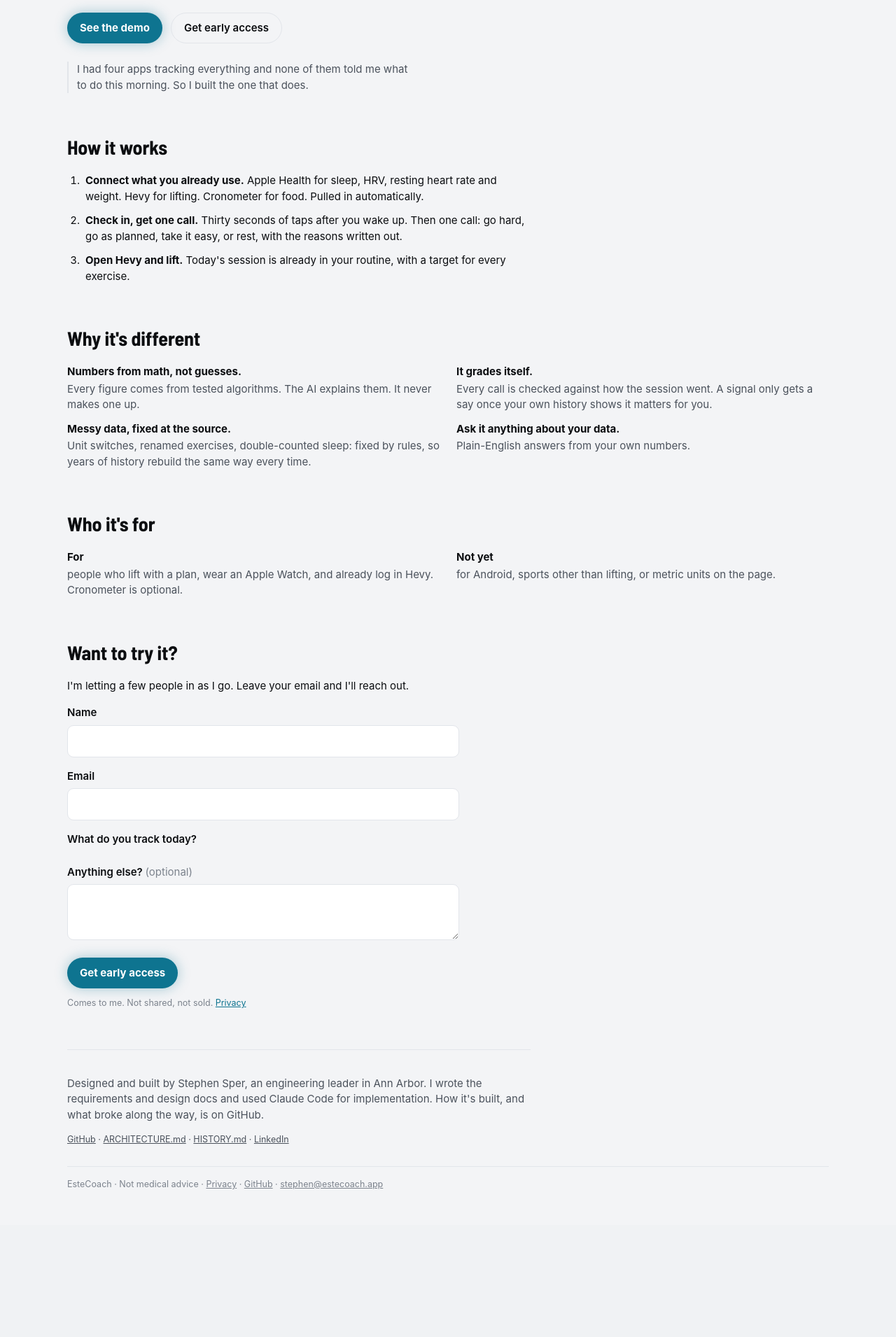
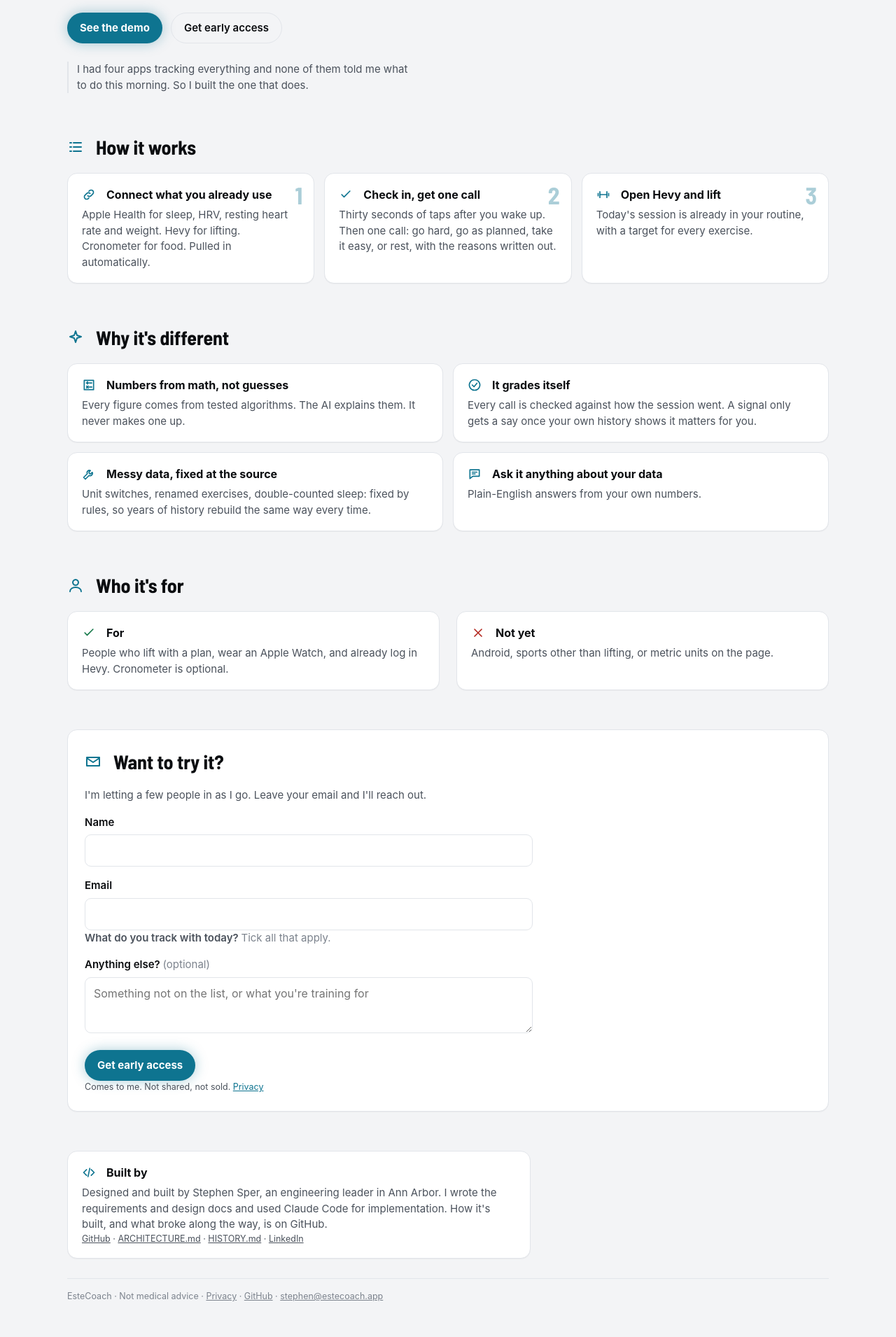
Before and after one commit to sasper/estebot, a FastAPI app: template src/estecoach/web/templates/landing.html in a window 1280 px wide. Shown: the part 322-2232 px from the top of the page at 70% size. Before the commit the page ends 2021 px from the top, so only its background shows below. Run offline with FastAPI, Linux system fonts and the light colour scheme; the template is opened without the code that fills it, so the values that code supplies are empty.

Commit message:
Landing review: no gap beside the hero, sections in panels with icons, and a fuller list of what people track
The hero's right column carried the call's seven signal rows, so it ran twice the copy's
height and left a hole on the left; the hero now shows the call and its reason, centred
against the copy. Sections sit in panels with line icons in the app's style. The tracking
question lists the common watches, rings, sleep, lifting and food apps and scales, by kind,
because knowing what people already use is the point of asking.

```diff
--- a/src/estecoach/web/landing.py
+++ b/src/estecoach/web/landing.py
@@ -35,5 +35,5 @@ def page(request, tpl, context_fn, status=200, form=None, error=None, done=None,
                 if q.get("role") == "user" and a.get("role") != "user"), None)
     return tpl.TemplateResponse(request, "landing.html", dict(
         ctx, base="/demo", present=False, waiting={}, waiting_for=[], hevy=None, csrf="",
-        ask_first=False, ask=ask, tracks=signups.TRACKS, form=form or {}, error=error, done=done,
+        ask_first=False, ask=ask, tracks=signups.TRACKS, track_groups=signups.TRACK_GROUPS, form=form or {}, error=error, done=done,
         limits=signups.LIMITS), status_code=status)
--- a/src/estecoach/web/static/app.css
+++ b/src/estecoach/web/static/app.css
@@ -546,3 +546,35 @@ html{scroll-behavior:smooth}
 .land-form form > label:not(.flag){display:block;font-weight:600;margin:16px 0 6px}
 .land-form .land-tracks + label{margin-top:20px}
 @media (min-width:900px){ .land-grid{grid-template-columns:repeat(2,minmax(0,1fr))} }
+/* landing: panels and icons (1 Nov 2026 review) */
+.land-hero{align-items:center}
+.land-cards .contrib,.land-cards .info{display:none}          /* the hero shows the call, not its seven rows */
+.land-panel{background:var(--surface-1);border:1px solid var(--line);border-radius:14px;padding:18px 20px;
+  box-shadow:0 1px 0 color-mix(in srgb,var(--text-primary) 4%,transparent)}
+.land-panel h3{display:flex;align-items:center;gap:8px;font-size:16px;margin:0 0 6px;color:var(--text-primary)}
+.land-panel p{margin:0;color:var(--text-secondary)}
+.land-panel .ico,.land-h2 .ico{width:20px;height:20px;flex:0 0 auto}
+.land-h2{display:flex;align-items:center;gap:10px}
+.land-h2 .ico{width:24px;height:24px}
+.land-steps{list-style:none;padding:0;margin:0;display:grid;gap:14px;max-width:none;
+  grid-template-columns:repeat(auto-fit,minmax(260px,1fr))}
+.land-steps li{position:relative;padding-left:20px}
+.land-num{position:absolute;top:14px;right:16px;font-family:var(--display);font-size:34px;font-weight:700;
+  line-height:1;color:color-mix(in srgb,var(--accent) 35%,transparent)}
+.land-grid{gap:14px}
+.land-grid > .land-panel,.land-who > .land-panel{color:var(--text-secondary)}
+.land-who .yes h3 .ico{stroke:var(--good)}
+.land-who .no h3 .ico{stroke:var(--bad)}
+.land-form.land-panel{max-width:none;padding:24px}
+.land-form form{max-width:640px}
+.land-q{font-weight:600;margin:20px 0 4px;color:var(--text-primary)}
+.land-q .muted{font-weight:400}
+.land-tracks{margin:10px 0 0}
+.land-tracks legend{font-size:13px;color:var(--text-secondary);font-weight:600}
+.land-tracks .flag span{height:38px;font-size:13.5px}
+.land-built.land-panel{border-top:1px solid var(--line);padding-top:18px}
+.land-tracks .flag{margin:0}
+.land-tracks{display:flex;flex-wrap:wrap;gap:8px;margin-top:14px}
+.land-tracks legend{width:100%;margin-bottom:6px}
+.land-shot fieldset{border:0;padding:0;margin:0 0 10px}
+.land-shot legend{padding:0;font-weight:600;font-size:13px;margin-bottom:4px}
--- a/src/estecoach/web/templates/landing.html
+++ b/src/estecoach/web/templates/landing.html
@@ -18,6 +18,7 @@
 <link rel="icon" type="image/svg+xml" href="/static/icon.svg?v={{ icon_v }}">
 <link rel="icon" type="image/png" sizes="32x32" href="/static/icon-32.png?v={{ icon_v }}">
 {% import "brand.html" as brand %}
+{% from "macros.html" import icon %}
 <div class="land">
 
   <header class="land-top"><a href="/" class="home" aria-label="EsteCoach home"><h1>{{ brand.wordmark() }}</h1></a>
@@ -46,29 +47,32 @@
 
   {# 3. How it works #}
   <section class="land-sec">
-    <h2 class="land-h2">How it works</h2>
+    <h2 class="land-h2">{{ icon("steps") }}How it works</h2>
     <ol class="land-steps">
-      <li><b>Connect what you already use.</b> Apple Health for sleep, HRV, resting heart rate and weight. Hevy for lifting. Cronometer for food. Pulled in automatically.</li>
-      <li><b>Check in, get one call.</b> Thirty seconds of taps after you wake up. Then one call: go hard, go as planned, take it easy, or rest, with the reasons written out.</li>
-      <li><b>Open Hevy and lift.</b> Today's session is already in your routine, with a target for every exercise.</li>
+      <li class="land-panel"><span class="land-num">1</span><h3>{{ icon("connect") }}Connect what you already use</h3>
+        <p>Apple Health for sleep, HRV, resting heart rate and weight. Hevy for lifting. Cronometer for food. Pulled in automatically.</p></li>
+      <li class="land-panel"><span class="land-num">2</span><h3>{{ icon("checkin") }}Check in, get one call</h3>
+        <p>Thirty seconds of taps after you wake up. Then one call: go hard, go as planned, take it easy, or rest, with the reasons written out.</p></li>
+      <li class="land-panel"><span class="land-num">3</span><h3>{{ icon("session") }}Open Hevy and lift</h3>
+        <p>Today's session is already in your routine, with a target for every exercise.</p></li>
     </ol>
   </section>
 
   {# 4. Why it's different #}
   <section class="land-sec">
-    <h2 class="land-h2">Why it's different</h2>
+    <h2 class="land-h2">{{ icon("spark") }}Why it's different</h2>
     <div class="land-grid">
-      <div><b>Numbers from math, not guesses.</b> Every figure comes from tested algorithms. The AI explains them. It never makes one up.</div>
-      <div><b>It grades itself.</b> Every call is checked against how the session went. A signal only gets a say once your own history shows it matters for you.</div>
-      <div><b>Messy data, fixed at the source.</b> Unit switches, renamed exercises, double-counted sleep: fixed by rules, so years of history rebuild the same way every time.</div>
-      <div><b>Ask it anything about your data.</b> Plain-English answers from your own numbers.</div>
+      <div class="land-panel"><h3>{{ icon("math") }}Numbers from math, not guesses</h3><p>Every figure comes from tested algorithms. The AI explains them. It never makes one up.</p></div>
+      <div class="land-panel"><h3>{{ icon("grade") }}It grades itself</h3><p>Every call is checked against how the session went. A signal only gets a say once your own history shows it matters for you.</p></div>
+      <div class="land-panel"><h3>{{ icon("fix") }}Messy data, fixed at the source</h3><p>Unit switches, renamed exercises, double-counted sleep: fixed by rules, so years of history rebuild the same way every time.</p></div>
+      <div class="land-panel"><h3>{{ icon("ask") }}Ask it anything about your data</h3><p>Plain-English answers from your own numbers.</p></div>
     </div>
   </section>
 
   {# 5. A morning with EsteCoach: real views, scaled down. Swipe on a phone, a row on desktop. #}
   {% if r %}
   <section class="land-sec">
-    <h2 class="land-h2">A morning with EsteCoach</h2>
+    <h2 class="land-h2">{{ icon("sun") }}A morning with EsteCoach</h2>
     <div class="land-strip">
       <figure><div class="land-shot">
         <section class="card tapcheck"><div class="taphead"><h2>Check-in</h2></div>
@@ -89,16 +93,16 @@
 
   {# 6. Who it's for #}
   <section class="land-sec">
-    <h2 class="land-h2">Who it's for</h2>
+    <h2 class="land-h2">{{ icon("who") }}Who it's for</h2>
     <div class="land-who">
-      <div><b>For</b> people who lift with a plan, wear an Apple Watch, and already log in Hevy. Cronometer is optional.</div>
-      <div><b>Not yet</b> for Android, sports other than lifting, or metric units on the page.</div>
+      <div class="land-panel yes"><h3>{{ icon("yes") }}For</h3><p>People who lift with a plan, wear an Apple Watch, and already log in Hevy. Cronometer is optional.</p></div>
+      <div class="land-panel no"><h3>{{ icon("no") }}Not yet</h3><p>Android, sports other than lifting, or metric units on the page.</p></div>
     </div>
   </section>
 
   {# 7. Early access #}
-  <section class="land-sec land-form" id="early-access">
-    <h2 class="land-h2">Want to try it?</h2>
+  <section class="land-sec land-form land-panel" id="early-access">
+    <h2 class="land-h2">{{ icon("mail") }}Want to try it?</h2>
     {% if done %}
     <p class="land-done" role="status">Got it. I'll be in touch.</p>
     {% else %}
@@ -109,11 +113,14 @@
       <input type="text" id="name" name="name" maxlength="{{ limits.name }}" value="{{ (form.name or [''])[0] }}" autocomplete="name">
       <label for="email">Email</label>
       <input type="email" id="email" name="email" maxlength="{{ limits.email }}" required value="{{ (form.email or [''])[0] }}" autocomplete="email">
-      <fieldset class="land-tracks"><legend>What do you track today?</legend>
-        {% for t in tracks %}<label class="flag"><input type="checkbox" name="tracks" value="{{ t }}"{{ " checked" if t in (form.tracks or []) }}><span>{{ t }}</span></label>{% endfor %}
+      <p class="land-q">What do you track with today? <span class="muted">Tick all that apply.</span></p>
+      {% for group, names in track_groups %}
+      <fieldset class="land-tracks"><legend>{{ group }}</legend>
+        {% for t in names %}<label class="flag"><input type="checkbox" name="tracks" value="{{ t }}"{{ " checked" if t in (form.tracks or []) }}><span>{{ t }}</span></label>{% endfor %}
       </fieldset>
+      {% endfor %}
       <label for="note">Anything else? <span class="muted" style="font-weight:400">(optional)</span></label>
-      <textarea id="note" name="note" maxlength="{{ limits.note }}">{{ (form.note or [''])[0] }}</textarea>
+      <textarea id="note" name="note" maxlength="{{ limits.note }}" placeholder="Something not on the list, or what you're training for">{{ (form.note or [''])[0] }}</textarea>
       {# Left empty by people; filled in by form-filling bots, whose requests are dropped. #}
       <div class="hp" aria-hidden="true"><label for="website">Website</label><input type="text" id="website" name="website" tabindex="-1" autocomplete="off"></div>
       <button type="submit" class="intro-btn">Get early access</button>
@@ -123,7 +130,8 @@
   </section>
 
   {# 8. Built by #}
-  <section class="land-sec land-built">
+  <section class="land-sec land-built land-panel">
+    <h3>{{ icon("build") }}Built by</h3>
     <p>Designed and built by Stephen Sper, an engineering leader in Ann Arbor. I wrote the requirements and design docs and used Claude Code for implementation. How it's built, and what broke along the way, is on GitHub.</p>
     <p class="small"><a href="https://github.com/sasper/estecoach">GitHub</a> · <a href="https://github.com/sasper/estecoach/blob/main/ARCHITECTURE.md">ARCHITECTURE.md</a> · <a href="https://github.com/sasper/estecoach/blob/main/HISTORY.md">HISTORY.md</a> · <a href="https://www.linkedin.com/in/stephensper">LinkedIn</a></p>
   </section>
--- a/src/estecoach/web/templates/macros.html
+++ b/src/estecoach/web/templates/macros.html
@@ -12,6 +12,19 @@
   "context": "M5 4h14v16H5z M8 9h8 M8 13h8 M8 17h5",
   "session": "M6 7v10 M18 7v10 M3 10v4 M21 10v4 M6 12h12",
   "checkin": "M5 12l4 4L19 6",
+  "connect": "M10 14a4 4 0 0 0 5.66 0l3-3a4 4 0 0 0-5.66-5.66l-1 1 M14 10a4 4 0 0 0-5.66 0l-3 3a4 4 0 0 0 5.66 5.66l1-1",
+  "sun": "M12 7.5a4.5 4.5 0 1 0 0.01 0z M12 2v2 M12 20v2 M4.9 4.9l1.4 1.4 M17.7 17.7l1.4 1.4 M2 12h2 M20 12h2 M4.9 19.1l1.4-1.4 M17.7 6.3l1.4-1.4",
+  "steps": "M4 6h2 M4 12h2 M4 18h2 M9 6h11 M9 12h11 M9 18h11",
+  "spark": "M12 3l2 6 6 2-6 2-2 6-2-6-6-2 6-2z",
+  "math": "M4 4h16v16H4z M7.5 8.5h4 M9.5 6.5v4 M13 8.5h4 M8 14l3 3 M11 14l-3 3 M13 15.5h4",
+  "grade": "M12 3a9 9 0 1 0 0.01 0z M8 12l3 3 5-6",
+  "fix": "M14.7 6.3a4 4 0 0 0-5.4 5.4L3 18l3 3 6.3-6.3a4 4 0 0 0 5.4-5.4l-2.6 2.6-2.4-.6-.6-2.4z",
+  "ask": "M4 5h16v11H9l-5 4z M8 9h8 M8 12h5",
+  "who": "M12 4a4 4 0 1 0 0.01 0z M4 21c0-4 4-6 8-6s8 2 8 6",
+  "yes": "M5 12l4 4L19 6",
+  "no": "M6 6l12 12 M18 6L6 18",
+  "mail": "M3 6h18v12H3z M3 7l9 6 9-6",
+  "build": "M8 7l-5 5 5 5 M16 7l5 5-5 5 M13.5 5l-3 14",
 } %}<svg class="ico" viewBox="0 0 24 24" aria-hidden="true"><path d="{{ P[name] }}"/></svg>{% endmacro %}
 {# Readiness areas and levels in words, for the call card and the evidence table. #}
 {% set AREA = {"load": "Training load", "effort": "Effort (RPE)", "sleep": "Sleep", "recovery": "HRV & resting HR",
```
Also changed, not shown: src/estecoach/web/signups.py (+11 -1 lines).
